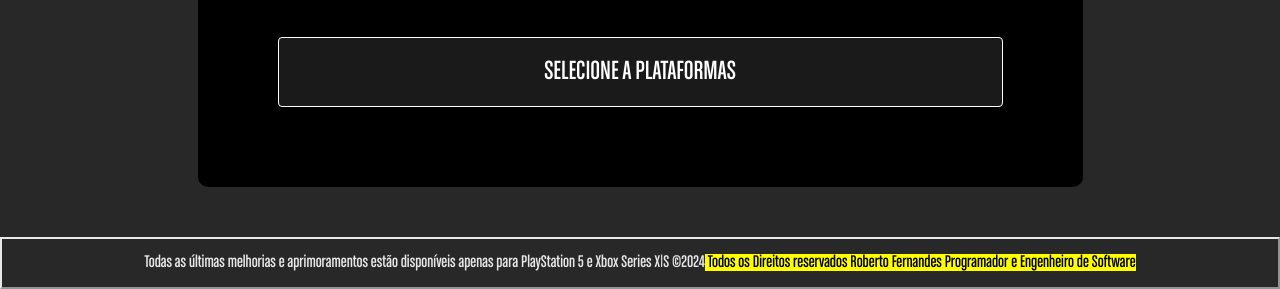
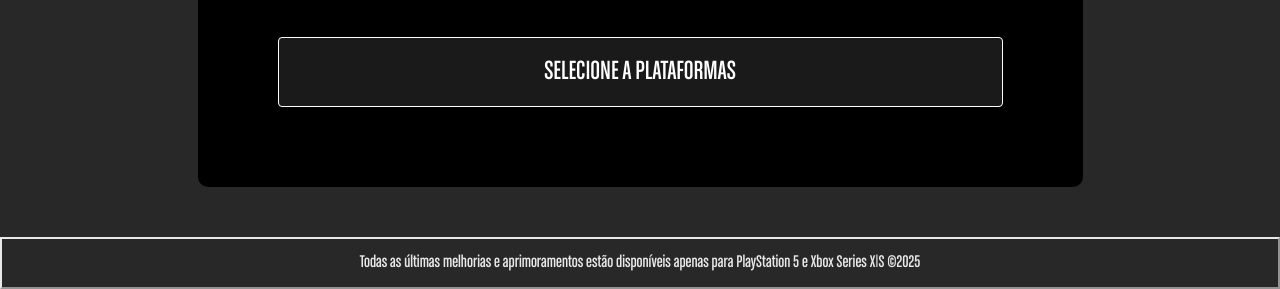
Before and after one commit to RFernandes10/projeto-gta, a plain HTML site: page index.html in a window 1280 px wide. Shown: the part 1502-1791 px from the top of the page. Drawn offline with Linux system fonts and the light colour scheme; a web font is replaced by a local one.

Commit message:
Update index.html
Removemos infromações no footer

```diff
--- a/index.html
+++ b/index.html
@@ -83,11 +83,12 @@
     </section>
 
     <footer>Todas as últimas melhorias e aprimoramentos estão disponíveis apenas para PlayStation 5 e Xbox Series X|S
-        &copy;2024<mark> Todos os Direitos reservados Roberto Fernandes Programador e Engenheiro de Software</mark>
+        &copy;2025
     </footer>
 
     <script src="./src/js/index.js"></script>
 
 </body>
 
+
 </html>
```
